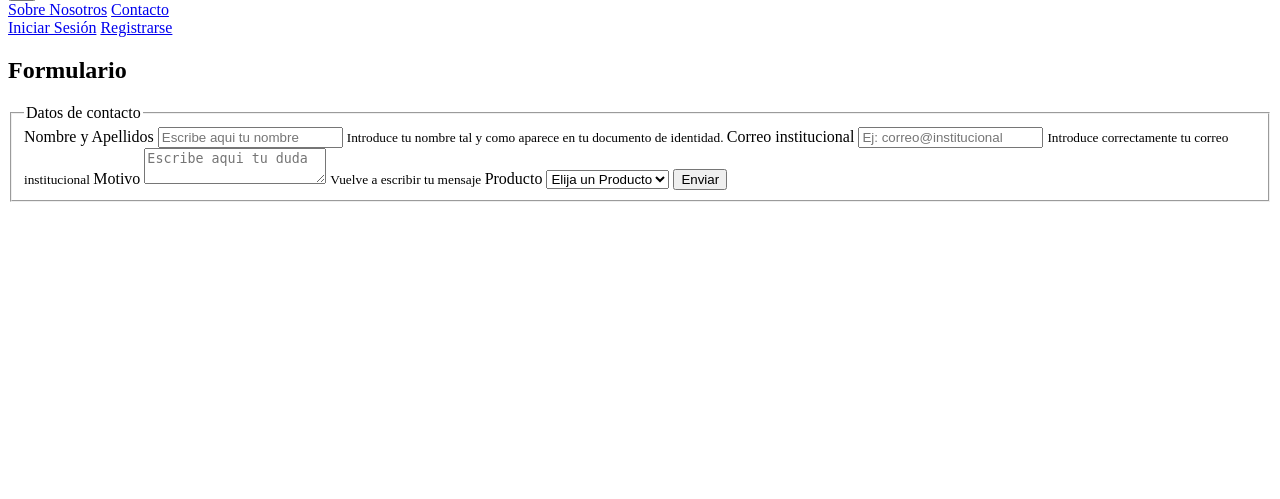
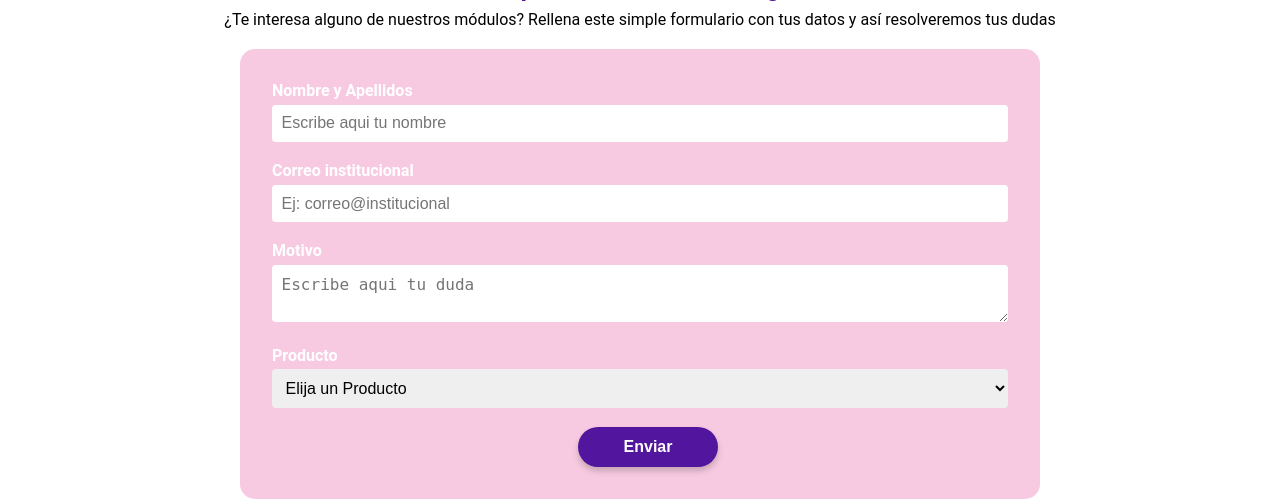
Before and after one commit to Alex-LG-Dev/PW-GTI, a PHP site: page /app/formulario_contacto_NoSesion.html in a window 1280 px wide. Shown: the part 332-831 px from the top of the page. Before the commit the page ends 534 px from the top, so only its background shows below. Run offline with PHP 8.4, Linux system fonts and the light colour scheme.

Commit message:
feat: cssGTI2

```diff
--- a/src/app/css/estiloGTI.css
+++ b/src/app/css/estiloGTI.css
@@ -9,9 +9,41 @@ body {
   background-color: white;
   color: #000000;
 }
+h1 {
+  font-size: 48px;
+}
+h2 {
+  font-size: 36px;
+}
+h3 {
+  font-size: 24px;
+}
+p {
+  font-size: 16px;
+}
+.botonGTI{
+  width: 140px;
+  height: 40px;
+  margin-left: 16px;
+  padding: 10px 20px;
+  border-radius: 999px;
+  font-size: 16px;
+  font-weight: bold;
+  text-decoration: none;
+  box-shadow: 0 4px 6px rgba(0, 0, 0, 0.2);
+  color: white;
+  background-color: #52159D;
+  border: none;
+  cursor: pointer;
+}
+
+.botonGTI:hover {
+  background-color: #87115C;
+}
+
 
 /* Estilo del Encabezado sin sesión */
-.header {
+header {
   background-color: #fff;
   box-shadow: 0 4px 6px rgba(0, 0, 0, 0.5);
   padding: 16px 32px;
@@ -21,6 +53,9 @@ body {
   display: flex;
   align-items: center;
   justify-content: space-between;
+}
+.div-header{
+  display: flex;
 }
 
 .logo img {
@@ -61,15 +96,6 @@ body {
   color: white;
 }
 
-.botones-sesion .login {
-  background-color: #52159D;
-  color: white;
-}
-
-.botones-sesion .login:hover {
-  background-color: #87115C;
-}
-
 /* Banner */
 .bannerGTI {
   background-image: url('/src/img/bannerGTI.png'); /* Cambiar la foto del banner por una con mejor resolucion */
@@ -88,21 +114,6 @@ body {
 .bannerGTI p {
   font-size: 24px;
   margin-bottom: 16px;
-}
-
-.boton-catalogo {
-  font-size: 16px;
-  background-color: #52159D;
-  color: white;
-  padding: 10px 20px;
-  border-radius: 999px;
-  text-decoration: none;
-  font-weight: bold;
-  box-shadow: 0 4px 6px rgba(0, 0, 0, 0.2);
-}
-
-.boton-catalogo:hover {
-  background-color: #87115C;
 }
 
 .registroGTI {
@@ -171,19 +182,178 @@ body {
 }
 
 .formGTI button {
-  background-color: #52159D;
-  color: white;
   align-self: center;
-  width: 140px;
-  height: 40px;
-  padding: 10px 20px;
-  border: none;
-  border-radius: 999px;
-  font-weight: bold;
-  cursor: pointer;
-  box-shadow: 0 4px 6px rgba(0, 0, 0, 0.2);
 }
 
-.formGTI button:hover {
-  background-color: #87115C;
+/*aqui comienza css del Login*/
+
+/* Fondo y distribución principal */
+.body-login {
+  background-color: #F8CAE1;
+  display: flex;
+  height: 100vh;
 }
+
+.panel-izquierdo {
+  width: 50%;
+  display: flex;
+  flex-direction: column;
+  align-items: center;
+  justify-content: center;
+  text-align: center;
+}
+
+.panel-izquierdo img {
+  margin-right: 20px;
+  width: 120px;
+  margin-bottom: 16px;
+}
+
+.panel-izquierdo p {
+  color: #87115C;
+  max-width: 300px;
+}
+
+/* Panel derecho */
+.panel-derecho {
+  width: 50%;
+  background-color: white;
+  display: flex;
+  align-items: center;
+  justify-content: center;
+  border-top-left-radius: 32px;
+  border-bottom-left-radius: 32px;
+  box-shadow: -1px 0 8px rgba(0, 0, 0, 0.1);
+}
+
+/* Cuadro de login */
+.cuadrado-login {
+  width: 80%;
+  max-width: 500px;
+  padding: 32px;
+  border-radius: 15px;
+}
+
+.cuadrado-login h2 {
+  text-align: center;
+  font-size: 24px;
+  margin-bottom: 24px;
+  color: black;
+}
+
+.in {
+  color: #87115C;
+}
+
+/* Formularios */
+.cuadrado-login form {
+  display: flex;
+  flex-direction: column;
+}
+
+.cuadrado-login label {
+  margin: 10px 0 5px;
+  font-weight: 500;
+}
+.cuadrado-login input[type="text"] {
+  padding: 10px;
+  border: 1px solid #000;
+  border-radius: 5px;
+  font-size: 16px;
+}
+
+.cuadrado-login input[type="email"] {
+  padding: 10px;
+  border: 1px solid #000;
+  border-radius: 5px;
+  font-size: 16px;
+}
+
+.cuadrado-login input[type="password"] {
+  padding: 10px;
+  border: 1px solid #000;
+  border-radius: 5px;
+  font-size: 16px;
+}
+
+/* Cambios a botón de login */
+.cuadrado-login .botonGTI {
+  margin-top: 20px;
+  align-self: center;
+}
+
+/*Formulario contacto*/
+
+.seccion-contacto {
+  text-align: center;
+}
+
+/* banner contacto */
+
+.banner-contacto {
+  height: 200px;
+  background-image: url('/src/img/bannercontactoGTI.png'); /* Cambiar la foto del banner por una con mejor resolucion */
+  background-size: 1000px;
+  background-position: center;
+  color: white;
+  text-align: center;
+  padding: 64px 32px;
+  box-shadow: -1px 0 8px rgba(0, 0, 0, 0.1);}
+
+.banner-contacto2 {
+  text-align: center;
+  padding: 20px 32px;
+}
+
+.seccion-contacto h2 {
+  margin-bottom: 8px;
+  color: #52159D;
+}
+
+.seccion-contacto h3 {
+  margin-bottom: 8px;
+  color: #52159D;
+}
+
+
+/* Formulario */
+fieldset{
+  border: none;
+}
+.form-contacto {
+  max-width: 800px;
+  margin: 0 auto;
+  background-color: #F8CAE1;
+  padding: 32px;
+  border-radius: 15px;
+  color: white;
+}
+
+/* Ocultar elementos visualmente pero mantener accesibles */
+legend,
+small {
+  position: absolute;
+  left: -9999px;
+  overflow: hidden;
+}
+
+/* Etiquetas */
+label {
+  display: block;
+  margin-bottom: 0.3rem;
+  font-weight: bold;
+  text-align: left;
+}
+
+/* Inputs y textareas */
+input[type="text"],
+input[type="email"],
+textarea,
+select {
+  width: 100%;
+  padding: 0.6rem;
+  border: none;
+  border-radius: 4px;
+  margin-bottom: 1.2rem;
+  font-size: 1rem;
+}
--- a/src/app/formulario_contacto_NoSesion.html
+++ b/src/app/formulario_contacto_NoSesion.html
@@ -5,36 +5,42 @@
     <meta name="viewport" content="width=device-width, initial-scale=1.0">
     <meta name="description" content="Formulario de contacto">
     <title>GTI Contacto</title>
+    <link rel="stylesheet" href="css/estiloGTI.css">
 </head>
 <body>
-    <header class="header">
-        <div class="container">
+  <header>
     <!-- Aqui va el logo-->
     <div class="logo">
-            <a href="index.html"><img src="images/logoGTI.png" alt="Logo de GTI"></a>
+      <a href="../index.html"><img src="../img/logoGTI.png" alt="Logo de GTI"></a>
     </div>
-
+    <div class="div-header">
     <!-- Aqui va el menu con botones de navegacion-->
-          <button class="menu-toggle" aria-label="Abrir menú">&#9776;</button>
-          <nav class="nav-links">
-            <a href="nosotros.html">Sobre Nosotros</a>
-            <a href="contacto.html">Contacto</a>
+    <nav class="botones-sub">
+      <a href="sobrenosotros.html">Sobre Nosotros</a>
+      <a href="formulario_contacto_NoSesion.html">Contacto</a>
     </nav>
 
+
     <!-- Aqui va el menu con botones de inicio de sesion y registro-->
-          <div class="auth-buttons">
-            <a href="login.html" class="login">Iniciar Sesión</a>
-            <a href="registro.html" class="register">Registrarse</a>
+    <div class="botones-sesion">
+      <a href="loginGTI.html" class="botonGTI">Iniciar Sesión</a>
+      <a href="registroGTI.html" class="register">Registrarse</a>
     </div>
   </div>
 </header>
     <!--Aqui va el formulario-->
     <main>
-        <section id="Formulario">
-            <!--Titulo formulario-->
-            <h1 id="titulo-formulario">Formulario</h1>
+      <section class="seccion-contacto">
+      <div class="banner-contacto">
+        <h2>CONTACTANOS</h2>
+      </div>
+      <div class="banner-contacto2">
+        <h3>Empecemos nuestro diálogo</h3>
+        <p>¿Te interesa alguno de nuestros módulos? Rellena este simple formulario con tus datos y así resolveremos tus dudas</p>
+      </div>
+        <div id="Formulario">
             <!--Aqui van los campos del formulario-->
-            <form action="#" method="post">
+            <form action="#" method="post" class="form-contacto">
                 <fieldset>
                     <!--texto descriptivo del formulario que mejora la accesiblidad y que despues se ocultara con css-->
                     <legend>Datos de contacto</legend>
@@ -63,17 +69,17 @@
                     <label for="productos">Producto</label>
                     <select name="productos" id="productos" required>
                         <option value="">Elija un Producto</option>
-                        <option value="producto-1">producto 1</option>
-                        <option value="producto-2">producto 2</option>
-                        <option value="producto-3">producto 3</option>
-                        <option value="producto-4">producto 4</option>
-                        <option value="producto-5">producto 5</option>
+                        <option value="producto-1">Modulo Tareas</option>
+                        <option value="producto-2">Modulo Calendario</option>
+
                     </select>
                     <!--boton que permite enviar el formulario-->
-                    <button type="submit" id="envio-formulario">Enviar</button>
+                    <button type="submit" class="botonGTI">Enviar</button>
                 </fieldset>
             </form>
+          </div>
       </section>
+
     </main>
 </body>
 </html>
```
Also changed, not shown: src/app/encabezado_NoSesion.html (+10 -11 lines), src/app/loginGTI.html (+6 -7 lines), src/app/registroGTI.html (+8 -10 lines), src/index.html (+9 -7 lines), src/img/bannercontactoGTI.png (added). Lines whose indentation alone changed are shown as unchanged.
